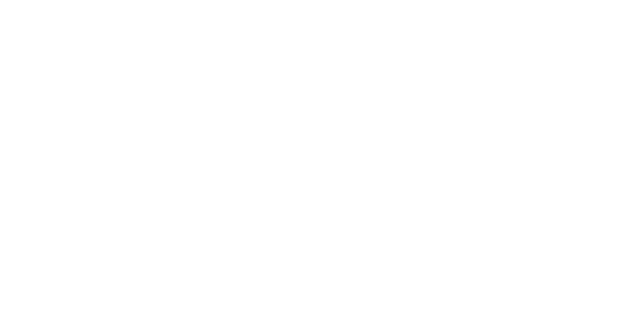
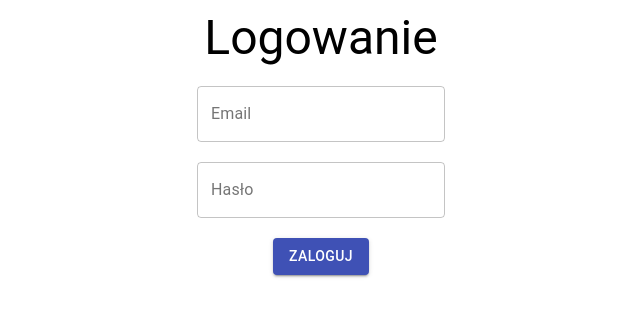
Before and after one commit to MateuszKozik/CreateExamApp, a React (Create React App) app: page / in a window 1280 px wide. Shown: the top 316 px of the page, without its empty margins (319-959 px from the left). Built offline with nearby package versions, Linux system fonts and the light colour scheme.

Commit message:
Add login functionality

```diff
--- a/package.json
+++ b/package.json
@@ -37,5 +37,6 @@
       "last 1 firefox version",
       "last 1 safari version"
     ]
-  }
+  },
+  "proxy": "http://zaliczenie.btry.eu"
 }
--- a/src/App.js
+++ b/src/App.js
@@ -7,7 +7,7 @@ function App() {
 	return (
 		<Router>
 			<Switch>
-				<Route exact path="/login" component={Login} />
+				<Route exact path="/" component={Login} />
 				<Route exact path="/register" component={Register} />
 			</Switch>
 		</Router>
--- /dev/null
+++ b/src/actions/userActions.js
@@ -0,0 +1,32 @@
+import axios from "axios";
+import setJWTToken from "../security/setJWTToken";
+
+export const register = (user) => {
+	axios.post("http://zaliczenie.btry.eu/api/Auth/Register", user).then(
+		(response) => {
+			return response;
+		},
+		(error) => {
+			console.log(error);
+		}
+	);
+};
+
+export const login = async (user) => {
+	try {
+		const res = await axios.post("/api/Auth/Login", user);
+
+		const token = res.data.message;
+
+		// Set the token in the header
+		setJWTToken(token);
+
+		return res;
+	} catch (error) {
+		console.log(error);
+	}
+};
+
+export const logout = () => {
+	setJWTToken(false);
+};
--- a/src/components/Login.js
+++ b/src/components/Login.js
@@ -1,6 +1,27 @@
 import React, { Component } from "react";
 import { TextField, Grid, Typography, Button } from "@material-ui/core";
+import { login } from "../actions/userActions";
 class Login extends Component {
+	state = {
+		email: "",
+		password: ""
+	};
+
+	handleLoginButtonClick = () => {
+		const { email, password } = this.state;
+		const user = { email, password };
+		login(user).then((res) => {
+			console.log(res);
+			if (res && res.status === 200) {
+				window.location.href = "/home";
+			}
+		});
+	};
+
+	handleChange = (e) => {
+		this.setState({ [e.target.name]: e.target.value });
+	};
+
 	render() {
 		return (
 			<Grid container style={{ textAlign: "center", marginTop: 10 }}>
@@ -10,6 +31,7 @@ class Login extends Component {
 
 				<Grid item xs={12} style={{ marginTop: 20 }}>
 					<TextField
+						onChange={(e) => this.handleChange(e)}
 						placeholder="Wpisz email"
 						id="email"
 						name="email"
@@ -21,6 +43,7 @@ class Login extends Component {
 
 				<Grid item xs={12} style={{ marginTop: 20 }}>
 					<TextField
+						onChange={(e) => this.handleChange(e)}
 						type="password"
 						id="password"
 						name="password"
@@ -30,7 +53,11 @@ class Login extends Component {
 					/>
 				</Grid>
 				<Grid item xs={12} style={{ marginTop: 20 }}>
-					<Button variant="contained" color="primary">
+					<Button
+						variant="contained"
+						onClick={this.handleLoginButtonClick}
+						color="primary"
+					>
 						Zaloguj
 					</Button>
 				</Grid>
--- /dev/null
+++ b/src/security/setJWTToken.js
@@ -0,0 +1,11 @@
+import axios from "axios";
+
+const setJWTToken = (token) => {
+	if (token) {
+		axios.defaults.headers.common["Authorization"] = "Bearer " + token;
+	} else {
+		delete axios.defaults.headers.common["Authorization"];
+	}
+};
+
+export default setJWTToken;
```
